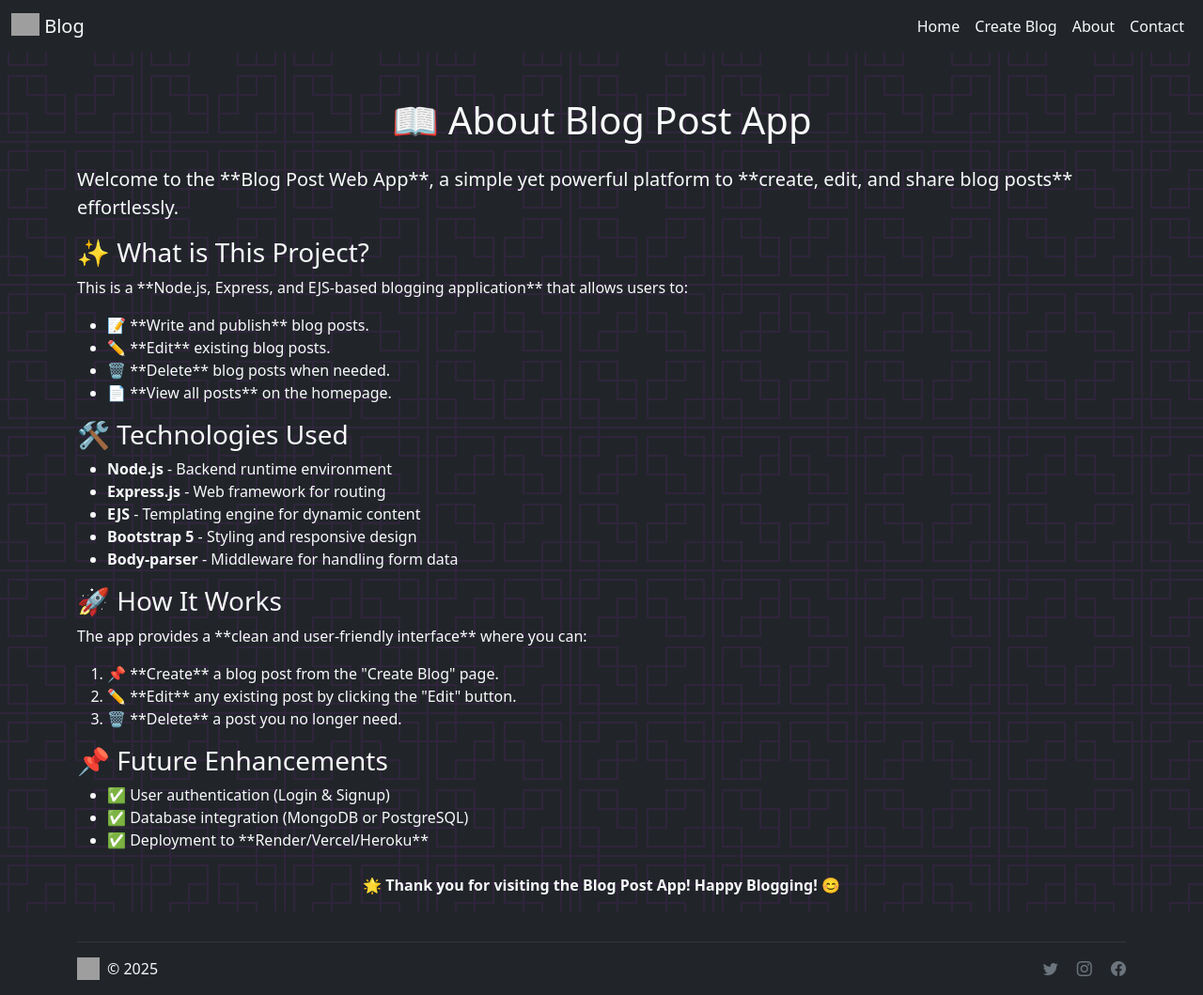
After one commit to imAmeeksharma04/Blog-Post, a Node server app: page /About in a window 1280 px wide. The commit adds this page. Shown: the whole page at 94% size. Run offline with Node 20, Linux system fonts and the light colour scheme; grey boxes are pictures that could not be loaded.

Commit message:
About Page added

```diff
--- a/index.js
+++ b/index.js
@@ -13,6 +13,11 @@ app.set("view engine", "ejs"); // setting the view engine to ejs
 //Home route
 app.get("/", (req, res) => {
     res.render("index", { posts: posts });
+});
+
+//About route
+app.get("/About", (req, res) => {
+    res.render("About");
 });
 
 //Create Blog post
--- /dev/null
+++ b/views/About.ejs
@@ -0,0 +1,66 @@
+<!DOCTYPE html>
+<html lang="en">
+<head>
+    <meta charset="UTF-8">
+    <meta name="viewport" content="width=device-width, initial-scale=1.0">
+    <title>About - Blog Post App</title>
+    <link rel="stylesheet" href="/CSS/index.css">
+    <link href="https://cdn.jsdelivr.net/npm/bootstrap@5.3.3/dist/css/bootstrap.min.css" rel="stylesheet">
+</head>
+<body class="d-flex flex-column vh-100">
+    <%- include("partials/navbar.ejs") %> <!-- Include Navbar -->
+
+    <div class="container mt-5 text-light">
+        <h1 class="text-center mb-4">📖 About Blog Post App</h1>
+
+        <p class="lead">
+            Welcome to the **Blog Post Web App**, a simple yet powerful platform to **create, edit, and share blog posts** effortlessly.
+        </p>
+
+        <h3>✨ What is This Project?</h3>
+        <p>
+            This is a **Node.js, Express, and EJS-based blogging application** that allows users to:
+            <ul>
+                <li>📝 **Write and publish** blog posts.</li>
+                <li>✏️ **Edit** existing blog posts.</li>
+                <li>🗑️ **Delete** blog posts when needed.</li>
+                <li>📄 **View all posts** on the homepage.</li>
+            </ul>
+        </p>
+
+        <h3>🛠️ Technologies Used</h3>
+        <ul>
+            <li><strong>Node.js</strong> - Backend runtime environment</li>
+            <li><strong>Express.js</strong> - Web framework for routing</li>
+            <li><strong>EJS</strong> - Templating engine for dynamic content</li>
+            <li><strong>Bootstrap 5</strong> - Styling and responsive design</li>
+            <li><strong>Body-parser</strong> - Middleware for handling form data</li>
+        </ul>
+
+        <h3>🚀 How It Works</h3>
+        <p>
+            The app provides a **clean and user-friendly interface** where you can:
+        </p>
+        <ol>
+            <li>📌 **Create** a blog post from the "Create Blog" page.</li>
+            <li>✏️ **Edit** any existing post by clicking the "Edit" button.</li>
+            <li>🗑️ **Delete** a post you no longer need.</li>
+        </ol>
+
+        <h3>📌 Future Enhancements</h3>
+        <ul>
+            <li>✅ User authentication (Login & Signup)</li>
+            <li>✅ Database integration (MongoDB or PostgreSQL)</li>
+            <li>✅ Deployment to **Render/Vercel/Heroku**</li>
+        </ul>
+
+        <p class="text-center mt-4">
+            <strong>🌟 Thank you for visiting the Blog Post App! Happy Blogging! 😊</strong>
+        </p>
+    </div>
+
+    <%- include("partials/footer.ejs") %> <!-- Include Footer -->
+
+    <script src="https://cdn.jsdelivr.net/npm/bootstrap@5.3.3/dist/js/bootstrap.bundle.min.js"></script>
+</body>
+</html>
--- a/views/partials/navbar.ejs
+++ b/views/partials/navbar.ejs
@@ -16,7 +16,7 @@
                     <a class="nav-link text-light active" aria-current="page" href="Create_Blog">Create Blog</a>
                 </li>
                 <li class="nav-item">
-                    <a class="nav-link text-light active" href="/">About</a>
+                    <a class="nav-link text-light active" href="About">About</a>
                 </li>
                 <li class="nav-item">
                     <a class="nav-link text-light active" href="/">Contact</a>
```
